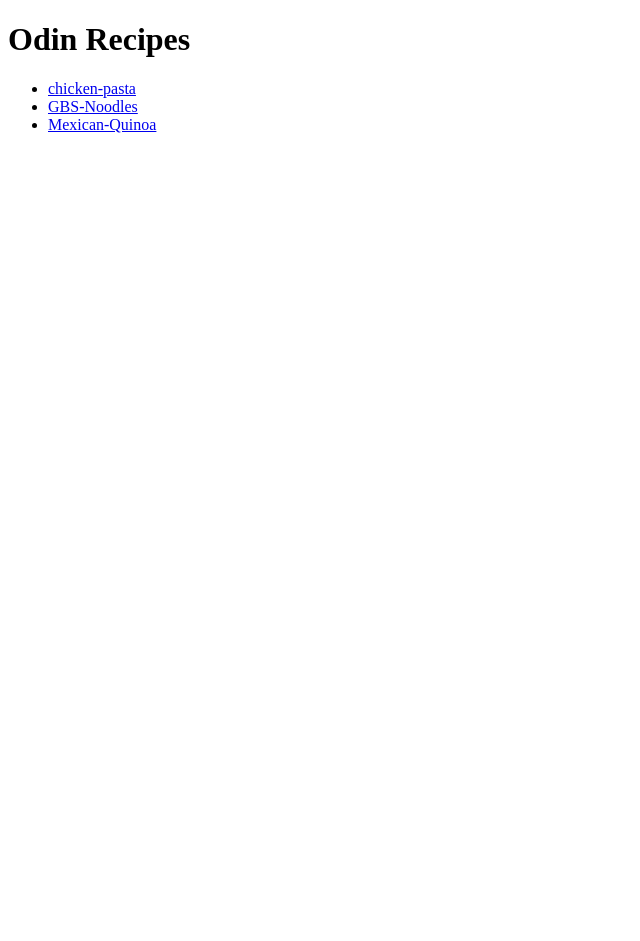
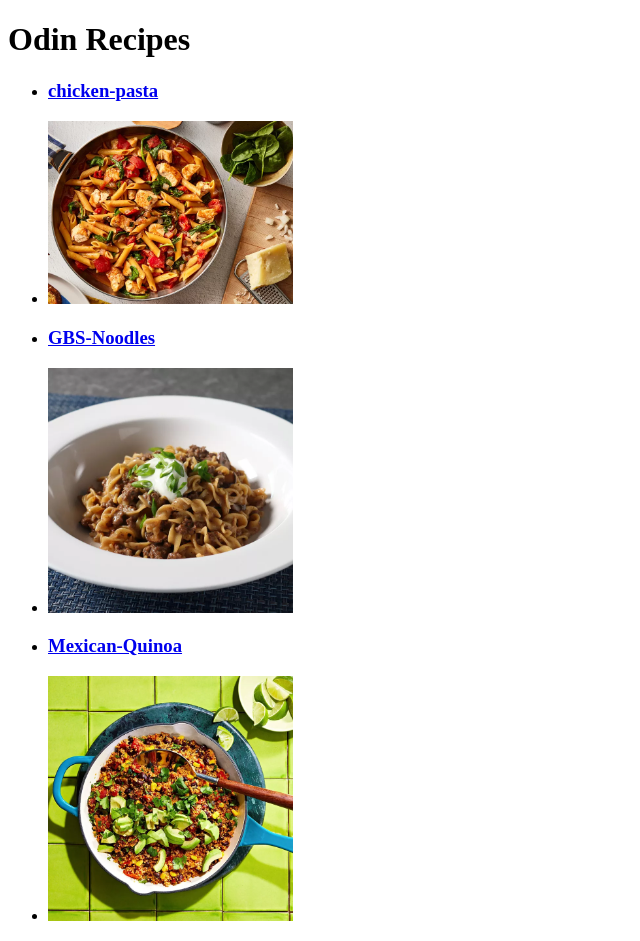
Before and after one commit to Mon5t3rM1k3/Odin-Recipies, a plain HTML site: page index.html in a window 1280 px wide. Shown: the whole page, without its empty margins (0-640 px from the left). Before the commit the page ends 800 px from the top, so only its background shows below. Drawn offline with Linux system fonts and the light colour scheme.

Commit message:
add images in page

```diff
--- a/index.html
+++ b/index.html
@@ -9,9 +9,24 @@
 <body>
     <h1>Odin Recipes</h1>
     <ul>
-        <li><a href="recipies/chicken-pasta.html">chicken-pasta</a></li>
-        <li><a href="recipies/GBS-noodles.html">GBS-Noodles</a></li>
-        <li><a href="recipies/maxican-quinoa.html">Mexican-Quinoa</a></li>
+        <li>
+            <a href="recipies/chicken-pasta.html"><h3>chicken-pasta</h3></a>
+            <li>
+            <img style="width: 20%; height: 20%;" src="images/One-Pan-Chicken-Pasta-Romano.webp" alt="chicken-pasta">
+            </li>
+        </li>
+        <li>
+            <a href="recipies/GBS-noodles.html"><h3>GBS-Noodles</h3></a>
+            <li>
+            <img style="width: 20%; height: 20%;" src="images/Ground-Beef-Stroganoff-Noodles.webp" alt="GBS-Noodles">
+            </li>
+        </li>
+        <li>
+            <a href="recipies/maxican-quinoa.html"><h3>Mexican-Quinoa</h3></a>
+            <li>
+            <img style="width: 20%; height: 20%;" src="images/One-Skillet-Quinoa.webp" alt="Mexican-Quinoa">
+            </li>
+        </li>
     </ul>
 </body>
 </html>
```
